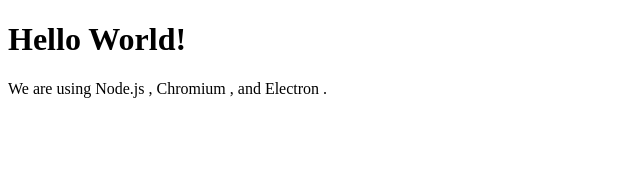
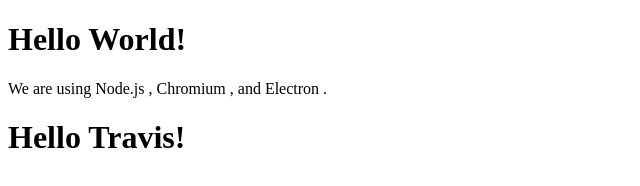
Before and after one commit to rhythm-sharma/electron-travis-ci, an Electron app: page index.html in a window 800 px wide. Shown: the whole page, without its empty margins (0-640 px from the left). Drawn offline with Linux system fonts and the light colour scheme.

Commit message:
Added travis stuff

```diff
--- a/index.html
+++ b/index.html
@@ -10,6 +10,8 @@
     Chromium <span id="chrome-version"></span>,
     and Electron <span id="electron-version"></span>.
 
+    <h1>Hello Travis!</h1>
+
     <!-- You can also require other files to run in this process -->
     <script src="./renderer.js"></script>
   </body>
```
Also changed, not shown: .travis.yml (added).
